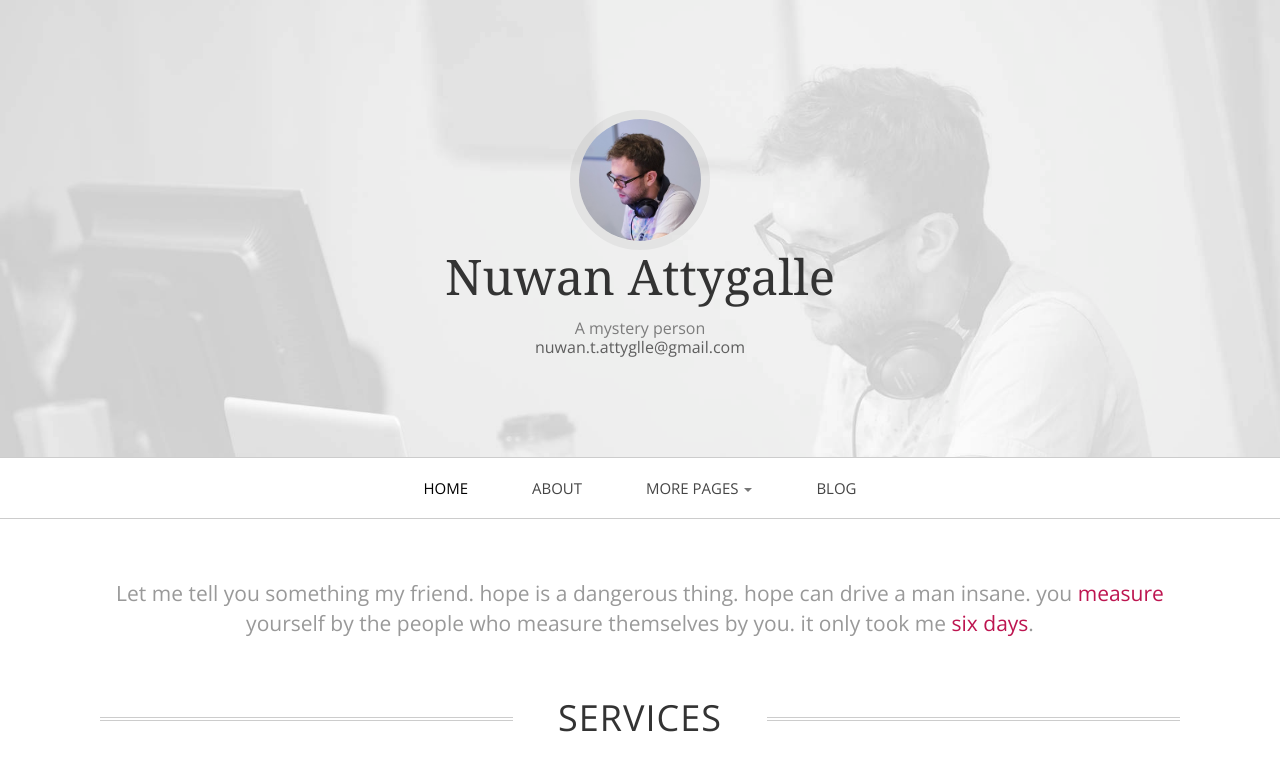
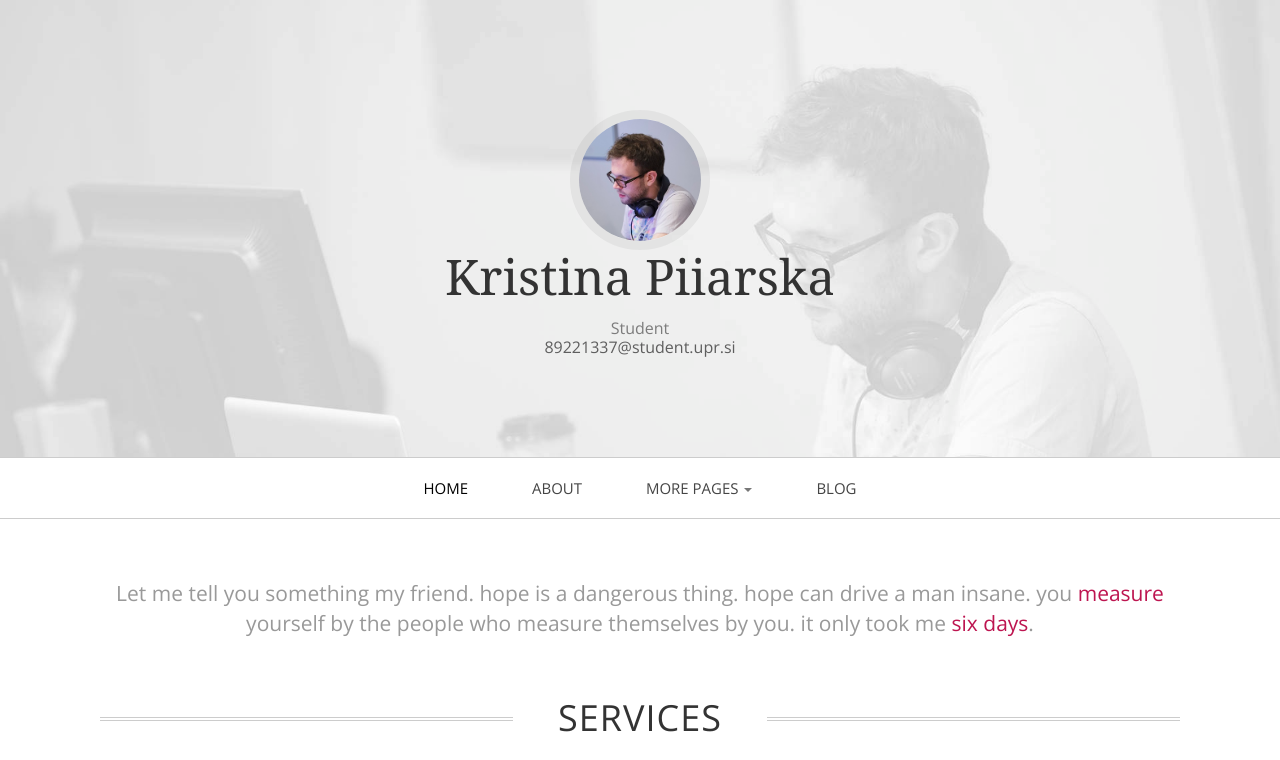
Before and after one commit to krisssttinaaa/krisssttinaaa.github.io, a plain HTML site: page index.html in a window 1280 px wide. Shown: the top 760 px of the page. Drawn offline with nearby package versions, Linux system fonts and the light colour scheme; a web font is replaced by a local one.

Commit message:
initial commit

```diff
--- a/index.html
+++ b/index.html
@@ -27,9 +27,9 @@
 	<div id="head" class="parallax" parallax-speed="2">
 		<h1 id="logo" class="text-center">
 			<img class="img-circle" src="assets/images/guy.jpg" alt="">
-			<span class="title">Nuwan Attygalle</span>
-			<span class="tagline">A mystery person<br>
-				<a href="">nuwan.t.attyglle@gmail.com</a></span>
+			<span class="title">Kristina Piiarska</span>
+			<span class="tagline">Student<br>
+				<a href="">89221337@student.upr.si</a></span>
 		</h1>
 	</div>
 
```
